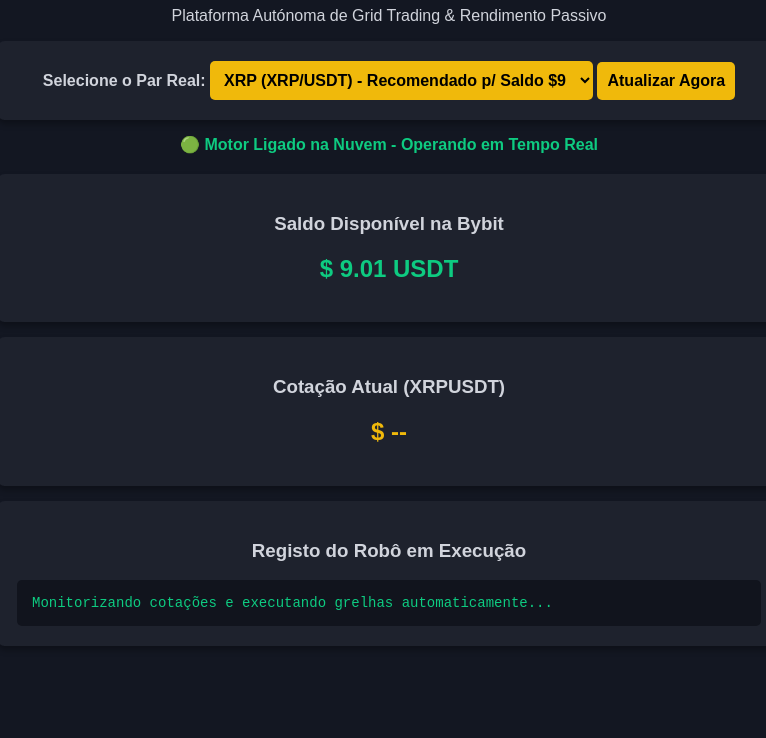
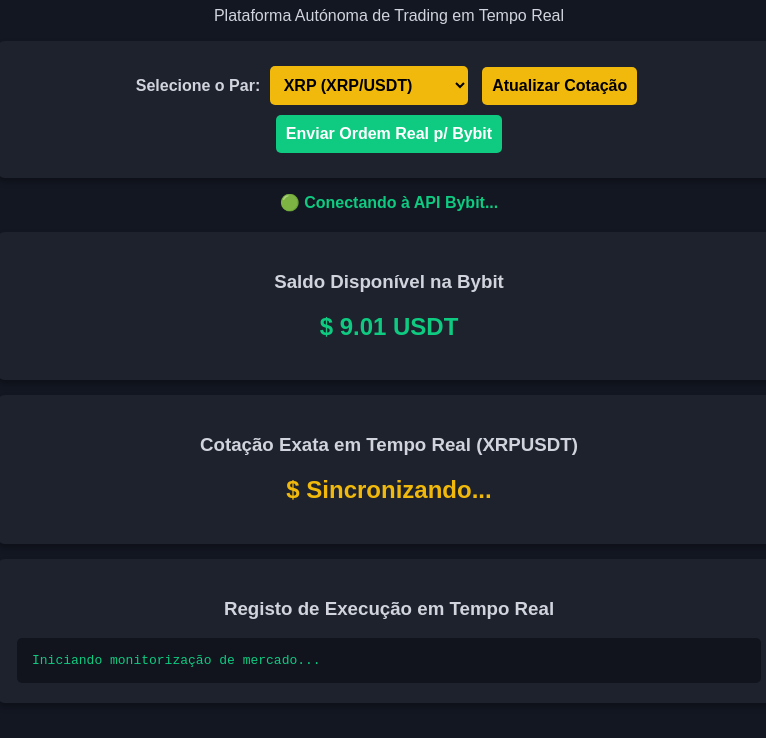
Before and after one commit to fabiomoney10-lgtm/maxincome-backend, a website: page index.html in a window 1280 px wide. Shown: the part 93-831 px from the top of the page, without its empty margins (251-1017 px from the left). Before the commit the page ends 800 px from the top, so only its background shows below. Drawn offline with Linux system fonts and the light colour scheme; no server answers.

Commit message:
Revise index.html for improved UI and functionality
Updated the HTML structure and styles for the MaxIncome platform, enhancing the user interface and functionality.

```diff
--- a/index.html
+++ b/index.html
@@ -2,33 +2,34 @@
 <html lang="pt">
 <head>
     <meta charset="UTF-8">
-    <title>MaxIncome - Pro Nuvem 24/7</title>
+    <title>MaxIncome - Nuvem Real 24/7</title>
     <style>
         body { background-color: #131722; color: #d1d4dc; font-family: Arial, sans-serif; text-align: center; margin: 0; padding: 20px; }
         h1 { color: #f0b90b; }
         .card { background: #1e222d; padding: 20px; margin: 15px auto; width: 60%; border-radius: 8px; box-shadow: 0 4px 6px rgba(0,0,0,0.3); }
-        select, button { padding: 10px; font-size: 16px; border-radius: 5px; border: none; background: #f0b90b; color: #000; font-weight: bold; cursor: pointer; }
+        select, button { padding: 10px; font-size: 16px; border-radius: 5px; border: none; background: #f0b90b; color: #000; font-weight: bold; cursor: pointer; margin: 5px; }
+        .btn-order { background: #0ecb81; color: #fff; }
         .status-box { color: #0ecb81; font-weight: bold; margin-bottom: 20px; }
-        .trade-log { background: #11141d; padding: 15px; border-radius: 5px; margin-top: 10px; font-family: monospace; color: #0ecb81; text-align: left; max-height: 120px; overflow-y: auto; font-size: 14px; }
+        .trade-log { background: #11141d; padding: 15px; border-radius: 5px; margin-top: 10px; font-family: monospace; color: #0ecb81; text-align: left; max-height: 150px; overflow-y: auto; font-size: 13px; }
     </style>
 </head>
 <body>
 
-    <h1>MaxIncome - Pro Nuvem 24/7</h1>
-    <p>Plataforma Autónoma de Grid Trading & Rendimento Passivo</p>
+    <h1>MaxIncome - Nuvem Real 24/7</h1>
+    <p>Plataforma Autónoma de Trading em Tempo Real</p>
 
     <div class="card">
-        <label for="symbolSelect"><strong>Selecione o Par Real:</strong> </label>
+        <label for="symbolSelect"><strong>Selecione o Par:</strong> </label>
         <select id="symbolSelect" onchange="atualizarDados()">
-            <option value="XRPUSDT" selected>XRP (XRP/USDT) - Recomendado p/ Saldo $9</option>
-            <option value="DOGEUSDT">DOGE (DOGE/USDT) - Compatível</option>
-            <option value="ADAUSDT">ADA (ADA/USDT) - Compatível</option>
-            <option value="BTCUSDT">Bitcoin (BTC/USDT) - Requer >$10</option>
+            <option value="XRPUSDT" selected>XRP (XRP/USDT)</option>
+            <option value="DOGEUSDT">DOGE (DOGE/USDT)</option>
+            <option value="ADAUSDT">ADA (ADA/USDT)</option>
         </select>
-        <button onclick="atualizarDados()">Atualizar Agora</button>
+        <button onclick="atualizarDados()">Atualizar Cotação</button>
+        <button class="btn-order" onclick="executarOrdemReal()">Enviar Ordem Real p/ Bybit</button>
     </div>
 
-    <div class="status-box">🟢 Motor Ligado na Nuvem - Operando em Tempo Real</div>
+    <div class="status-box" id="statusBox">🟢 Conectando à API Bybit...</div>
 
     <div class="card">
         <h3>Saldo Disponível na Bybit</h3>
@@ -36,13 +37,13 @@
     </div>
 
     <div class="card">
-        <h3>Cotação Atual (<span id="currentSymbol">XRPUSDT</span>)</h3>
-        <h2 id="currentPrice" style="color: #f0b90b;">$ --</h2>
+        <h3>Cotação Exata em Tempo Real (<span id="currentSymbol">XRPUSDT</span>)</h3>
+        <h2 id="currentPrice" style="color: #f0b90b;">$ Sincronizando...</h2>
     </div>
 
     <div class="card">
-        <h3>Registo do Robô em Execução</h3>
-        <div id="tradeLog" class="trade-log">Monitorizando cotações e executando grelhas automaticamente...</div>
+        <h3>Registo de Execução em Tempo Real</h3>
+        <div id="tradeLog" class="trade-log">Iniciando monitorização de mercado...</div>
     </div>
 
     <script>
@@ -51,15 +52,14 @@
             document.getElementById('currentSymbol').innerText = symbol;
 
             try {
-                // Atualiza Preço
                 const res = await fetch(`/grid-status?symbol=${symbol}`);
                 const data = await res.json();
 
-                if (data && data.success && data.currentPrice) {
+                if (data && data.success) {
                     document.getElementById('currentPrice').innerText = `$ ${data.currentPrice}`;
+                    document.getElementById('statusBox').innerText = `🟢 ${data.status}`;
                 }
 
-                // Atualiza Saldo
                 const accRes = await fetch('/binance-account');
                 const accData = await accRes.json();
 
@@ -67,11 +67,38 @@
                     document.getElementById('saldoUsdt').innerText = `$ ${accData.balances[0].free} USDT`;
                 }
             } catch (e) {
-                console.error("Erro ao atualizar painel:", e);
+                console.error("Erro ao atualizar:", e);
             }
         }
 
-        // Execução Automática em Tempo Real (3 Segundos)
+        async function executarOrdemReal() {
+            const symbol = document.getElementById('symbolSelect').value;
+            const logBox = document.getElementById('tradeLog');
+            const time = new Date().toLocaleTimeString();
+
+            logBox.innerText = `[${time}] Enviando ordem real de mercado de ${symbol} para a Bybit...\n` + logBox.innerText;
+
+            try {
+                const res = await fetch('/place-order', {
+                    method: 'POST',
+                    headers: { 'Content-Type': 'application/json' },
+                    body: JSON.stringify({ symbol: symbol, side: 'Buy', qty: '5' })
+                });
+
+                const data = await res.json();
+                if (data.success && data.result?.retCode === 0) {
+                    logBox.innerText = `[${time}] ✅ ORDEM EXECUTADA NA BYBIT! Order ID: ${data.result.result.orderId}\n` + logBox.innerText;
+                } else {
+                    const msg = data.error?.retMsg || data.message || "Erro desconhecido";
+                    logBox.innerText = `[${time}] ⚠️ Resposta da Bybit: ${msg}\n` + logBox.innerText;
+                }
+            } catch (err) {
+                logBox.innerText = `[${time}] ❌ Erro de comunicação: ${err.message}\n` + logBox.innerText;
+            }
+
+            atualizarDados();
+        }
+
         window.addEventListener('DOMContentLoaded', () => {
             atualizarDados();
             setInterval(atualizarDados, 3000);
```
